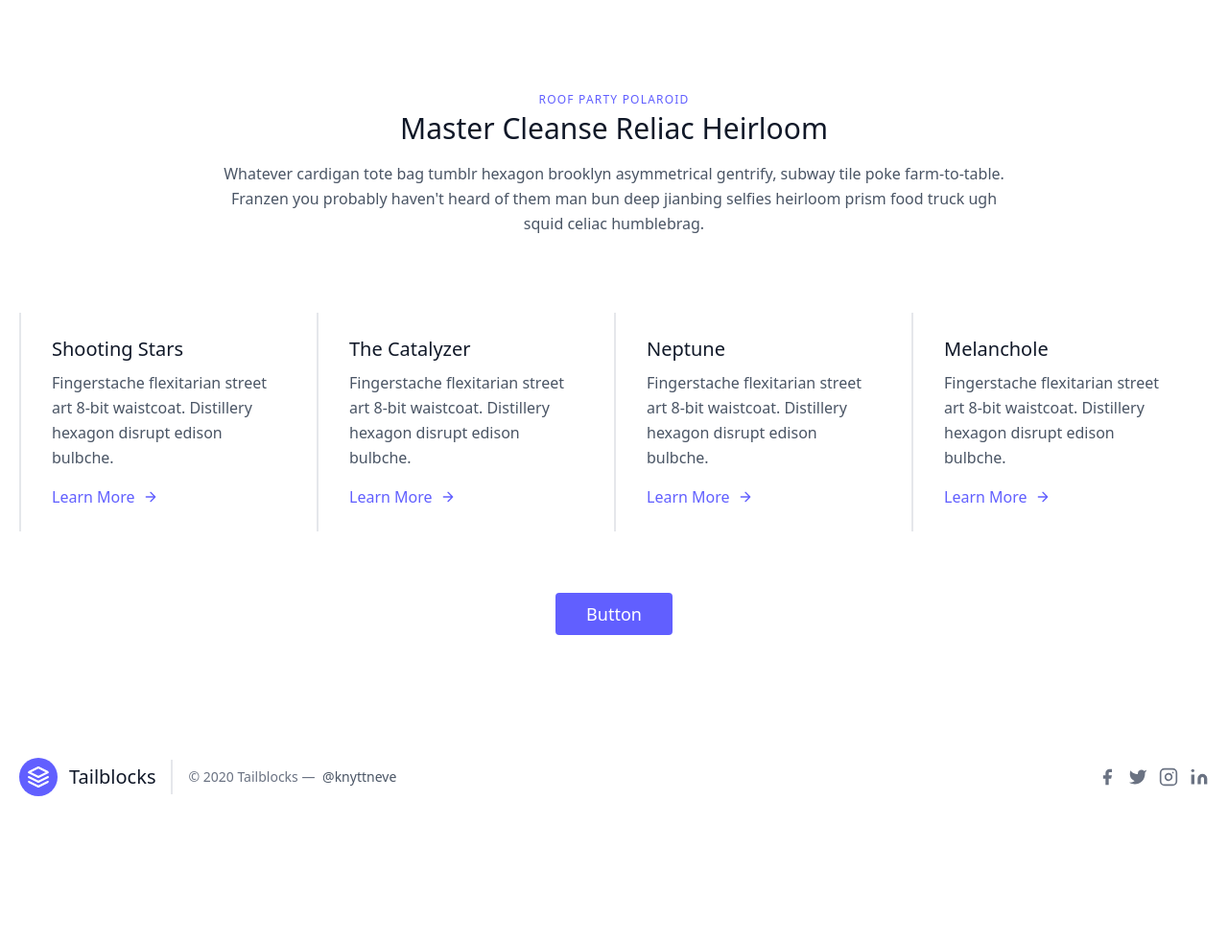
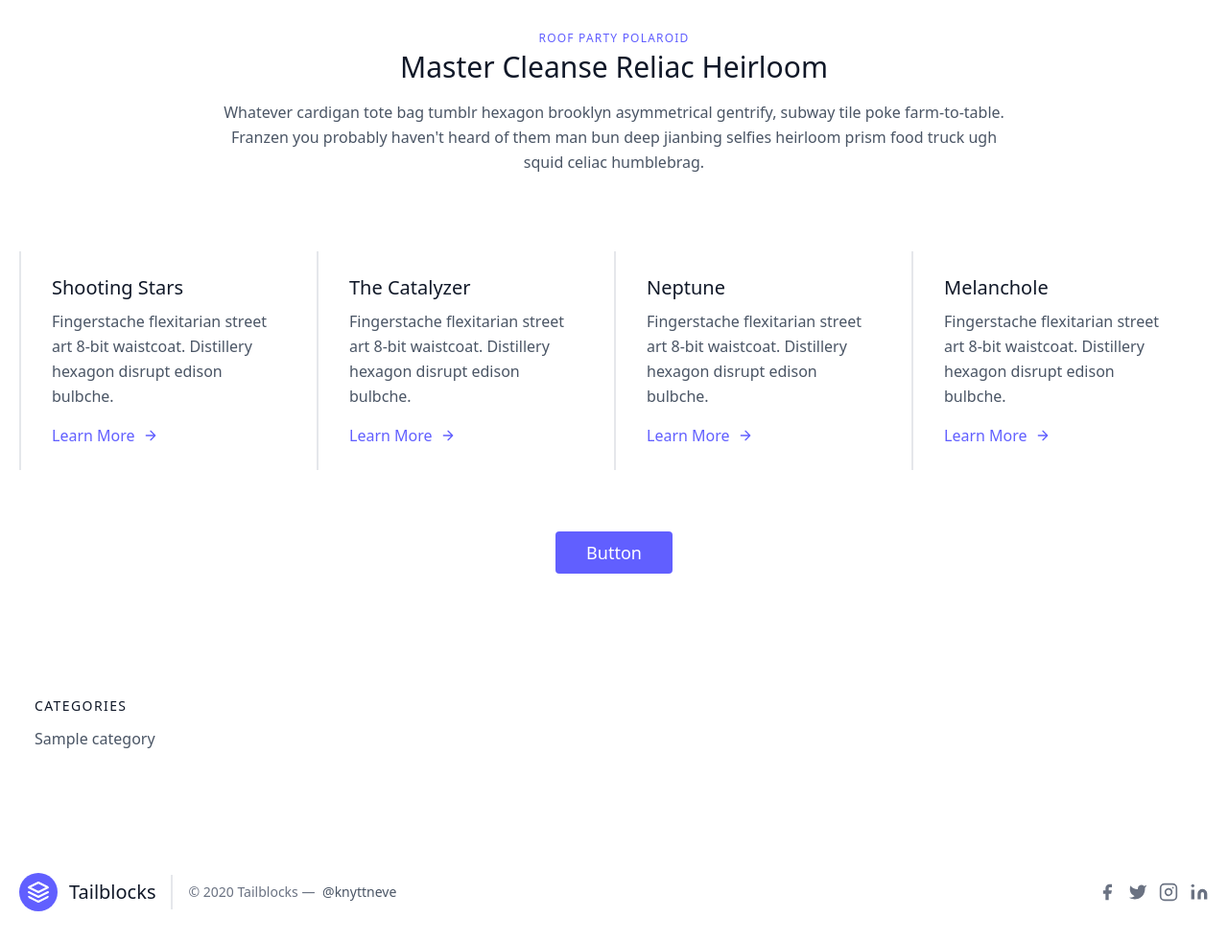
Before and after one commit to MayBLG84/Jobiz, a PHP site: template templates/page/home.php in a window 1280 px wide. Shown: the part 80-1062 px from the top of the page at 96% size. Before the commit the page ends 910 px from the top, so only its background shows below. Run offline with PHP 8.4, Linux system fonts and the light colour scheme; the template is opened without the code that fills it: most values are stand-ins (such as "Sample title", 1, 10 or a date in 2020); some libraries are stand-ins or nearby versions.

Commit message:
Mise en place de l'hydratation manuelle

```diff
--- a/src/Entity/Category.php
+++ b/src/Entity/Category.php
@@ -2,7 +2,7 @@
 
 namespace App\Entity;
 
-class Category
+class Category extends Entity
 {
     protected ?int $id = null;
     protected ?string $name = null;
--- a/templates/page/home.php
+++ b/templates/page/home.php
@@ -1,8 +1,12 @@
+<?php
+
+/** @var array $categories */ ?>
+
 <?php require_once APP_ROOT . "/templates/header.php" ?>
 
 
 <section class="text-gray-600 body-font">
-    <div class="container px-5 py-24 mx-auto">
+    <div class="container px-5 py-8 mx-auto">
         <div class="flex flex-col text-center w-full mb-20">
             <h2 class="text-xs text-indigo-500 tracking-widest font-medium title-font mb-1">ROOF PARTY POLAROID</h2>
             <h1 class="sm:text-3xl text-2xl font-medium title-font mb-4 text-gray-900">Master Cleanse Reliac Heirloom</h1>
@@ -48,6 +52,21 @@
         </div>
         <button class="flex mx-auto mt-16 text-white bg-indigo-500 border-0 py-2 px-8 focus:outline-none hover:bg-indigo-600 rounded text-lg">Button</button>
     </div>
+    <div class="container px-5 py-24 mx-auto flex md:items-center lg:items-start md:flex-row md:flex-nowrap flex-wrap flex-col">
+        <div class="flex-grow flex flex-wrap md:pr-20 -mb-10 md:text-left text-center order-first">
+            <div class="lg:w-1/4 md:w-1/2 w-full px-4">
+                <h2 class="title-font font-medium text-gray-900 tracking-widest text-sm mb-3">CATEGORIES</h2>
+                <nav class="list-none mb-10">
+                    <?php foreach ($categories as $category): ?>
+                        <?php /** @var App\Entity\Category $category */ ?>
+                        <li>
+                            <a class="text-gray-600 hover:text-gray-800"><?= $category->getName() ?></a>
+                        </li>
+                    <?php endforeach; ?>
+                </nav>
+            </div>
+        </div>
+    </div>
 </section>
 
 <?php require_once APP_ROOT . "/templates/footer.php" ?>
```
Also changed, not shown: src/Controller/PageController.php (+2 -5 lines), src/Entity/Entity.php (added, +35 -0 lines), src/Repository/CategoryRepository.php (+25 -1 lines).
